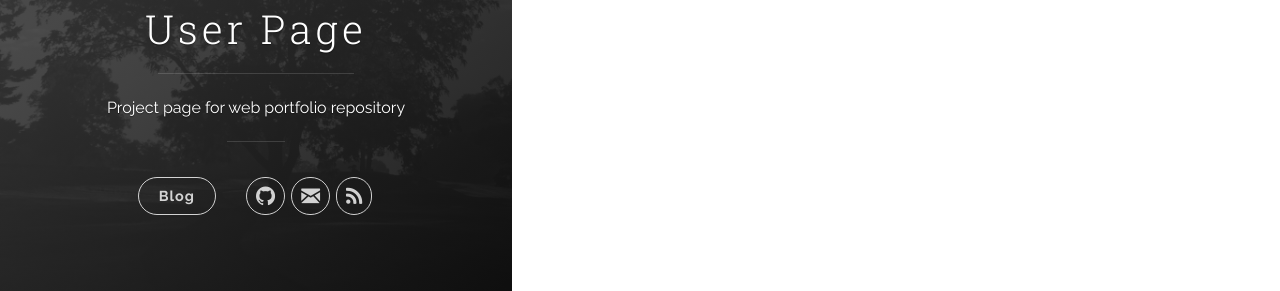
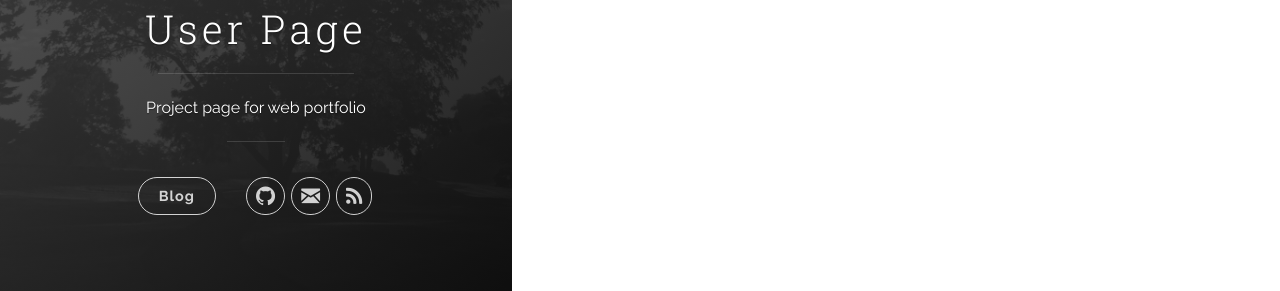
Before and after one commit to csanes/csanes.github.io, a Jekyll site: the page built from index.html, in a window 1280 px wide. Shown: the part 424-715 px from the top of the page. Built offline with Jekyll 4.4.1, drawn with Linux system fonts in a browser that asks for light colours; the list of posts is cut into pages by our own code.

Commit message:
intro 2nd line txt update

```diff
--- a/_config.yml
+++ b/_config.yml
@@ -1,6 +1,6 @@
 # Site settings
 title: Carlos' GitHub User Page
-description: 'Project page for web portfolio repository'
+description: 'Project page for web portfolio'
 url: 'https://csanes.github.io'
 baseurl: '/'
 
```
